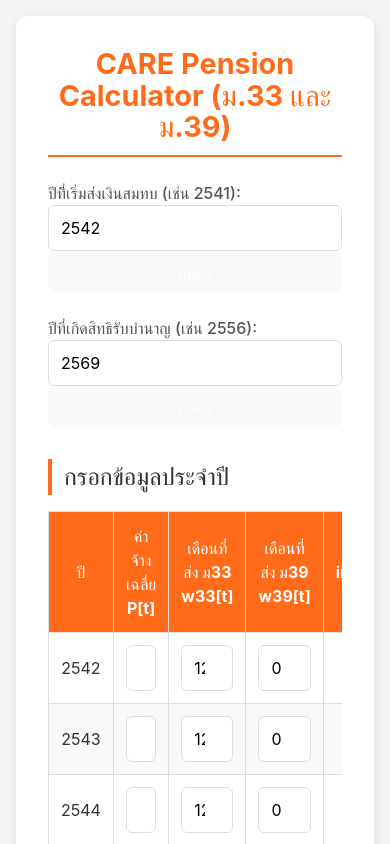
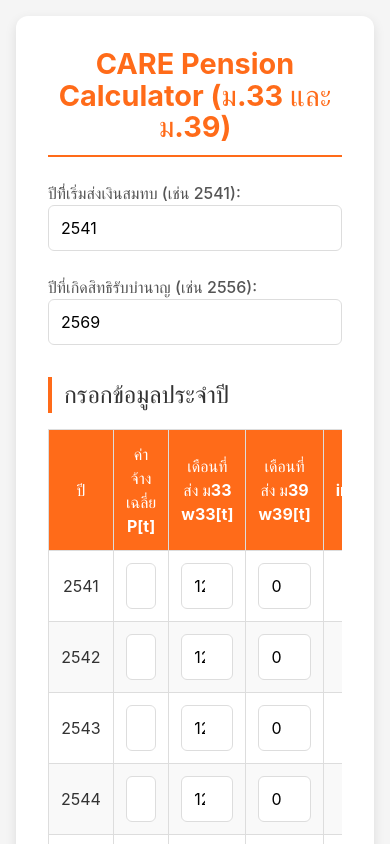
Before and after one commit to 44REAM/care-sso, a React (Vite) app: page / in a window 390 px wide. Shown: the top 844 px of the page. Built offline with nearby package versions, Linux system fonts and the light colour scheme.

Commit message:
add more criteria and fix UX

```diff
--- a/src/App.tsx
+++ b/src/App.tsx
@@ -84,7 +84,7 @@ const staticData: StaticDataType = {
 
 const getYearArray = (start: number, end: number): string[] => {
 	const years: string[] = [];
-	for (let y = start; y <= end; y++) {
+	for (let y = Math.min(Math.max(start,2541), Math.max(end,2541)); y <= Math.max(Math.min(end,2580), Math.min(start,2580)); y++) {
 		years.push(String(y));
 	}
 	return years;
@@ -271,10 +271,8 @@ const calculateCARE = (
 };
 
 const CAREPensionCalculator: React.FC = () => {
-	const [startYear, setStartYear] = useState<number>(2542);
-	const [tempStartYear, setTempStartYear] = useState<number>(2542);
+	const [startYear, setStartYear] = useState<number>(2541);
 	const [endYear, setEndYear] = useState<number>(2569);
-	const [tempEndYear, setTempEndYear] = useState<number>(2569);
 	const [moneyData, setMoneyData] = useState<MoneyDataType>({});
 	const [month33Data, setMonth33Data] = useState<MonthDataType>({});
 	const [month39Data, setMonth39Data] = useState<MonthDataType>({});
@@ -284,59 +282,6 @@ const CAREPensionCalculator: React.FC = () => {
 	const [isInitialized, setIsInitialized] = useState<boolean>(false);
 	const [showDetails, setShowDetails] = useState<boolean>(false);
 
-	// Apply start year changes
-	const applyStartYear = (): void => {
-		const newStartYear = parseInt(tempStartYear.toString());
-		if (newStartYear < 2541) {
-			setTempStartYear(2541);
-			setStartYear(2541);
-			setError("ปีเริ่มต้นต้องไม่น้อยกว่า 2541");
-		} else if (newStartYear > 2580) {
-			setTempStartYear(2580);
-			setStartYear(2580);
-			setError("ปีเริ่มต้นต้องไม่เกิน 2580");
-		} else if (newStartYear > endYear) {
-			setEndYear(newStartYear);
-			setTempEndYear(newStartYear);
-			setStartYear(newStartYear);
-			setError("ปรับปีสุดท้ายให้เท่ากับปีเริ่มต้น");
-		} else {
-			setStartYear(newStartYear);
-			setError(null);
-		}
-		initializeYearData(newStartYear, endYear);
-	};
-
-	// Apply end year changes
-	const applyEndYear = (): void => {
-		const newEndYear = parseInt(tempEndYear.toString());
-		if (newEndYear > 2580) {
-			setTempEndYear(2580);
-			setEndYear(2580);
-			setError("ปีสุดท้ายต้องไม่เกิน 2580");
-		} else if (newEndYear < startYear) {
-			setTempEndYear(startYear);
-			setEndYear(startYear);
-			setError("ปีสุดท้ายต้องมากกว่าหรือเท่ากับปีเริ่มต้น");
-		} else {
-			setEndYear(newEndYear);
-			setError(null);
-		}
-		initializeYearData(startYear, newEndYear);
-	};
-
-	// Keep the original Enter key handlers for desktop users
-	const handleStartYearKeyPress = (e: React.KeyboardEvent<HTMLInputElement>): void => {
-		if (e.key === 'Enter') {
-			applyStartYear();
-		}
-	};
-
-	const handleEndYearKeyPress = (e: React.KeyboardEvent<HTMLInputElement>): void => {
-		if (e.key === 'Enter') {
-			applyEndYear();
-		}
-	};
 
 	// Validate that the total months (m33 + m39) don't exceed 12
 	const validateMonthsTotal = (yr: string, m33Value: number, m39Value: number): boolean => {
@@ -359,6 +304,12 @@ const CAREPensionCalculator: React.FC = () => {
 				...month33Data,
 				[yr]: m33Value,
 			});
+		}
+		if (m33Value == 0){
+			setMoneyData({
+				...moneyData,
+				[yr]: 0,
+			})
 		}
 	};
 
@@ -440,10 +391,18 @@ const CAREPensionCalculator: React.FC = () => {
 
 	const handleCalculation = (): void => {
 		setError(null);
+
 		try {
 			const years = getYearArray(startYear, endYear);
+			if (startYear < 2541) {
+				throw new Error("ปีเริ่มต้นต้องไม่น้อยกว่า 2541");
+
+			}
+			if (endYear > 2580) {
+				throw new Error("ปีสุดท้ายต้องไม่เกิน 2580");
+			}
 			for (const yr of years) {
-				if (isNaN(moneyData[yr]) || moneyData[yr] <= 0) {
+				if (isNaN(moneyData[yr]) ) {
 					throw new Error(`ค่าเงินค่าจ้างไม่ถูกต้องสำหรับปี ${yr}`);
 				}
 
@@ -462,7 +421,7 @@ const CAREPensionCalculator: React.FC = () => {
 					throw new Error(`จำนวนเดือนรวม (ม.33 + ม.39) สำหรับปี ${yr} ต้องไม่เกิน 12 เดือน`);
 				}
 
-				if (m33Value + m39Value <= 0) {
+				if ((m33Value + m39Value <= 0) && moneyData[yr] != 0) {
 					throw new Error(`จำนวนเดือนรวม (ม.33 + ม.39) สำหรับปี ${yr} ต้องมากกว่า 0`);
 				}
 
@@ -503,18 +462,21 @@ const CAREPensionCalculator: React.FC = () => {
 							<input
 								type="number"
 								className="w-full p-2 border rounded-l"
-								value={tempStartYear}
-								onChange={(e) => setTempStartYear(parseInt(e.target.value))}
-								onKeyPress={handleStartYearKeyPress}
+								value={startYear}
+								onChange={(e) => setStartYear(parseInt(e.target.value))}
+
+								onBlur={(e) => {
+									const inputValue = e.target.value;
+									const parsedValue = parseInt(inputValue);
+									if (!isNaN(parsedValue) && parsedValue >= 2541 && parsedValue <= 2580) {
+										setStartYear(parsedValue);
+									} else {
+										setStartYear(2541); // or some default or error handling
+									}
+								}}
 								min={2541}
 								max={2580}
 							/>
-							<button
-								className="bg-blue-500 hover:bg-blue-600 text-white px-3 py-2 rounded-r"
-								onClick={applyStartYear}
-							>
-								ตกลง
-							</button>
 						</div>
 					</label>
 				</div>
@@ -525,18 +487,26 @@ const CAREPensionCalculator: React.FC = () => {
 							<input
 								type="number"
 								className="w-full p-2 border rounded-l"
-								value={tempEndYear}
-								onChange={(e) => setTempEndYear(parseInt(e.target.value))}
-								onKeyPress={handleEndYearKeyPress}
-								min={startYear}
+								value={endYear}
+								onChange={(e) => setEndYear(parseInt(e.target.value))}
+								onBlur={(e) => {
+									const inputValue = e.target.value;
+									const parsedValue = parseInt(inputValue);
+									if (!isNaN(parsedValue) && parsedValue >= 2541 && parsedValue <= 2580) {
+										setEndYear(parsedValue);
+									} else {
+										setEndYear(2580); // or some default or error handling
+									}
+								}}
+								min={2541}
 								max={2580}
 							/>
-							<button
+							{/* <button
 								className="bg-blue-500 hover:bg-blue-600 text-white px-3 py-2 rounded-r"
 								onClick={applyEndYear}
 							>
 								ตกลง
-							</button>
+							</button> */}
 						</div>
 					</label>
 				</div>
@@ -545,7 +515,7 @@ const CAREPensionCalculator: React.FC = () => {
 			<div className="mb-6">
 				<h2 className="text-xl font-semibold mb-3">กรอกข้อมูลประจำปี</h2>
 				<div className="overflow-x-auto">
-					<table className="w-full border-collapse border border-gray-300">
+					<table className="w-full border-collapse border border-gray-300 min-w-[600px] table-fixed">
 						<thead className="bg-gray-100">
 							<tr>
 								<th className="p-2 border">ปี</th>
@@ -560,9 +530,10 @@ const CAREPensionCalculator: React.FC = () => {
 								<tr key={yr} className="hover:bg-gray-50">
 									<td className="p-2 border text-center">{yr}</td>
 									<td className="p-2 border">
+
 										<input
 											type="number"
-											className="w-24 sm:w-full p-1 border rounded text-right"
+											className="block min-w-[80px] p-1 border rounded"
 											value={moneyData[yr] || 0}
 											onChange={(e) =>
 												setMoneyData({
@@ -570,9 +541,36 @@ const CAREPensionCalculator: React.FC = () => {
 													[yr]: parseFloat(e.target.value),
 												})
 											}
-											min="1"
+											onBlur={(e) => {
+												const inputValue = e.target.value;
+												const parsedValue = parseFloat(inputValue);
+												if (!isNaN(parsedValue) && parsedValue >= 1650 && parsedValue <= staticData[yr].M) {
+													setMoneyData({
+														...moneyData,
+														[yr]: parseFloat(e.target.value),
+													})
+												}else if (month33Data[yr] ==0  ) {
+													setMoneyData({
+														...moneyData,
+														[yr]: 0,
+													})
+												}
+												else if (parsedValue < 1650  ) {
+													setMoneyData({
+														...moneyData,
+														[yr]: 1650,
+													})
+												} else {
+													setMoneyData({
+														...moneyData,
+														[yr]: staticData[yr].M,
+													})
+												}
+											}}
+											min="1650"
 											inputMode="numeric"
 										/>
+
 									</td>
 									<td className="p-2 border">
 										<input
@@ -694,7 +692,7 @@ const CAREPensionCalculator: React.FC = () => {
 					)}
 					<a
 						href="src/asset/CARE_SSO_v2.0pdf"
-						download ="CARE_SSO_v2.0.pdf"
+						download="CARE_SSO_v2.0.pdf"
 						className="download-button"
 						style={{
 							fontSize: "20px",
```
